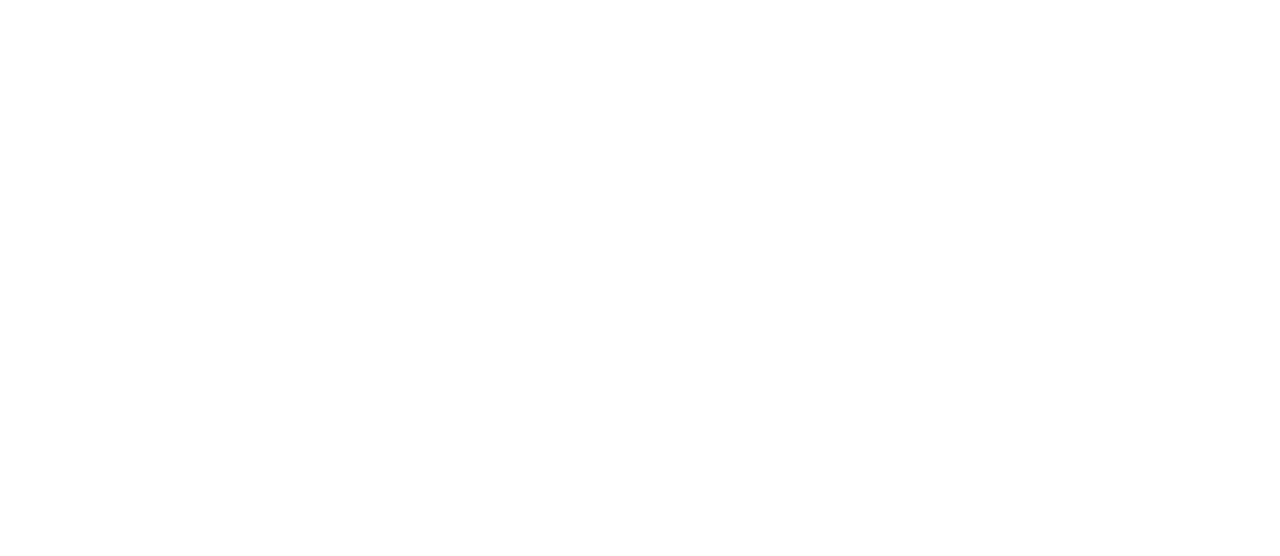
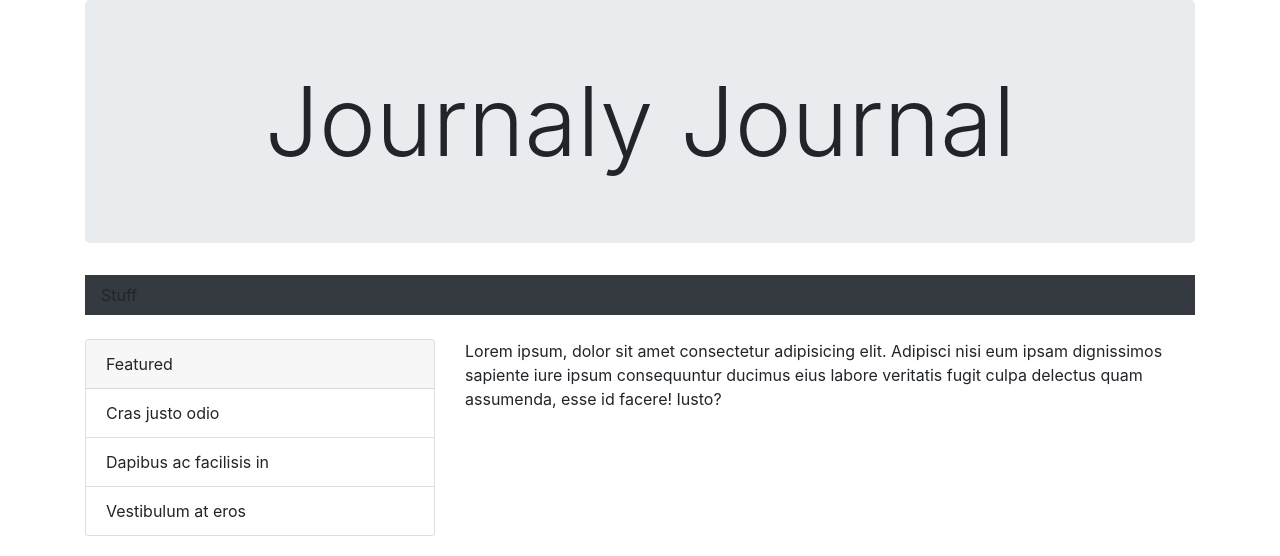
Before and after one commit to reanderson/project-one, a plain HTML site: page index.html in a window 1280 px wide. Drawn offline with nearby package versions, Linux system fonts and the light colour scheme.

Commit message:
updated html

```diff
--- a/index.html
+++ b/index.html
@@ -7,9 +7,39 @@
 <link rel="stylesheet" href="https://cdnjs.cloudflare.com/ajax/libs/twitter-bootstrap/4.1.2/css/bootstrap.min.css">
 <link rel="stylesheet" href="https://use.fontawesome.com/releases/v5.1.1/css/all.css">
 <link rel="stylesheet" href="assets/css/style.css">
-<title>Title</title>
+<title>Project One</title>
 </head>
 <body>
+
+  <div class="container">
+    <div class="jumbotron text-center display-1">Journaly Journal</div>
+
+    <nav class="navbar navbar-dark bg-dark">Stuff</nav>
+  </div>
+
+  <br>
+
+  <main class="container">
+    <div class="row">
+        <div class="col-md-4">
+          <div class="card">
+              <div class="card-header">
+                Featured
+              </div>
+              <ul class="list-group list-group-flush">
+                <li class="list-group-item">Cras justo odio</li>
+                <li class="list-group-item">Dapibus ac facilisis in</li>
+                <li class="list-group-item">Vestibulum at eros</li>
+              </ul>
+          </div>
+        </div>
+
+        <div class="col-md-8">Lorem ipsum, dolor sit amet consectetur adipisicing elit. Adipisci nisi eum ipsam dignissimos sapiente iure ipsum consequuntur ducimus eius labore veritatis fugit culpa delectus quam assumenda, esse id facere! Iusto?</div>
+
+        <div></div>
+  </main>
+
+  </div>
 
 <script src="https://cdnjs.cloudflare.com/ajax/libs/jquery/3.3.1/jquery.min.js"></script>
 <script src="https://cdnjs.cloudflare.com/ajax/libs/popper.js/1.13.0/umd/popper.min.js"></script>
```
